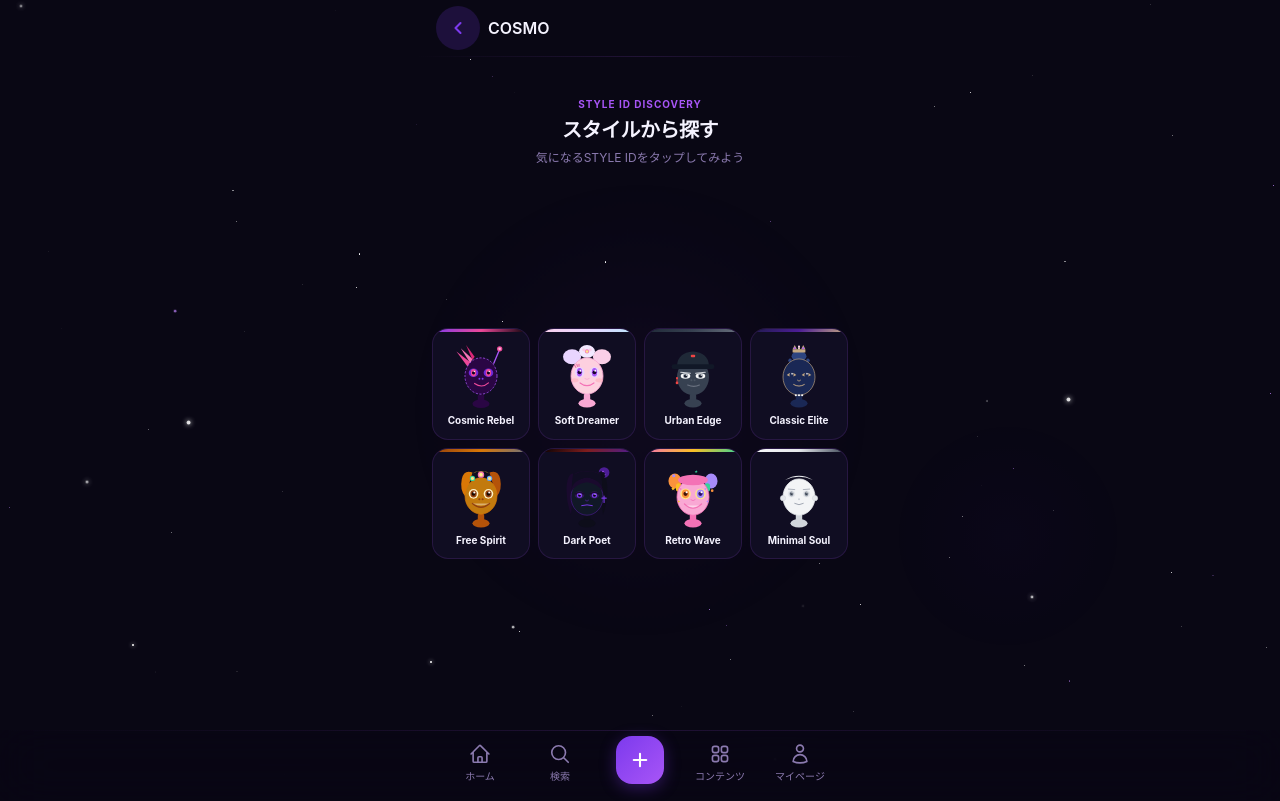
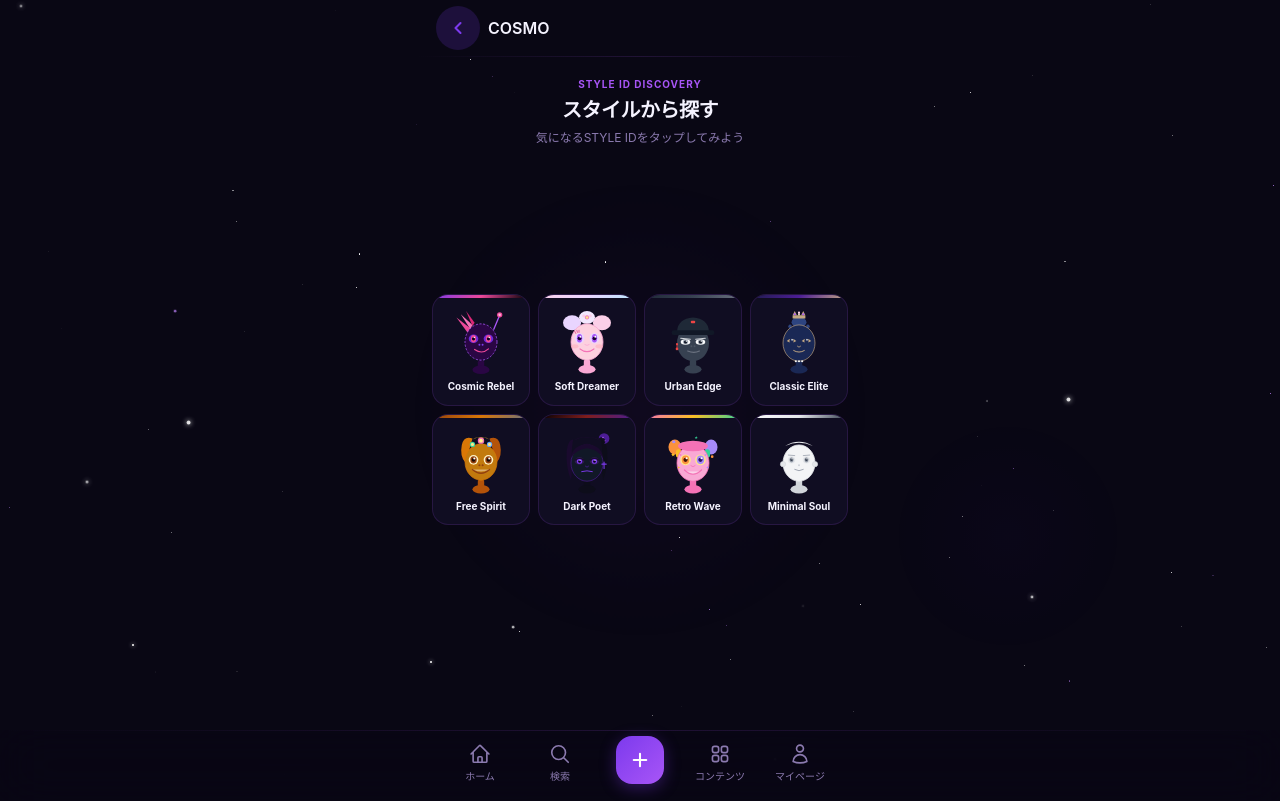
Before and after one commit to yskwa0/Cosmohype, a Next.js app: page /cosmo in a window 1280 px wide. Built offline with nearby package versions, Linux system fonts and the light colour scheme; no server answers.

Commit message:
Fix theme background overscroll

```diff
--- a/app/(main)/cosmo/page.tsx
+++ b/app/(main)/cosmo/page.tsx
@@ -19,7 +19,7 @@ export default function CosmoPage() {
         style={{ minHeight: 'calc(100svh - 136px)' }}
       >
         {/* Text — upper area */}
-        <div className="px-5 pt-10 text-center">
+        <div className="px-5 pt-5 text-center">
           <p className="text-[10px] font-bold tracking-widest uppercase mb-1" style={{ color: 'var(--purple)' }}>
             STYLE ID DISCOVERY
           </p>
@@ -31,8 +31,8 @@ export default function CosmoPage() {
           </p>
         </div>
 
-        {/* Grid — centered in remaining space */}
-        <div className="flex-1 flex flex-col justify-center px-4">
+        {/* Grid — centered in remaining space, biased slightly upward */}
+        <div className="flex-1 flex flex-col justify-center px-4 pb-12">
           <div className="grid grid-cols-4 gap-2">
             {ALL_STYLES.map(s => (
               <StyleCard key={s.id} style={s} />
--- a/capacitor.config.ts
+++ b/capacitor.config.ts
@@ -4,7 +4,7 @@ const config: CapacitorConfig = {
   appId: 'jp.cosmohype.app',
   appName: 'Cosmohype',
   webDir: 'public',
-  backgroundColor: '#090714',
+  backgroundColor: '#00000000',
   server: {
     url: 'https://cosmohype.vercel.app',
     cleartext: false,
```
Also changed, not shown: 1 other file (tests, documents, lock files or other folders).
